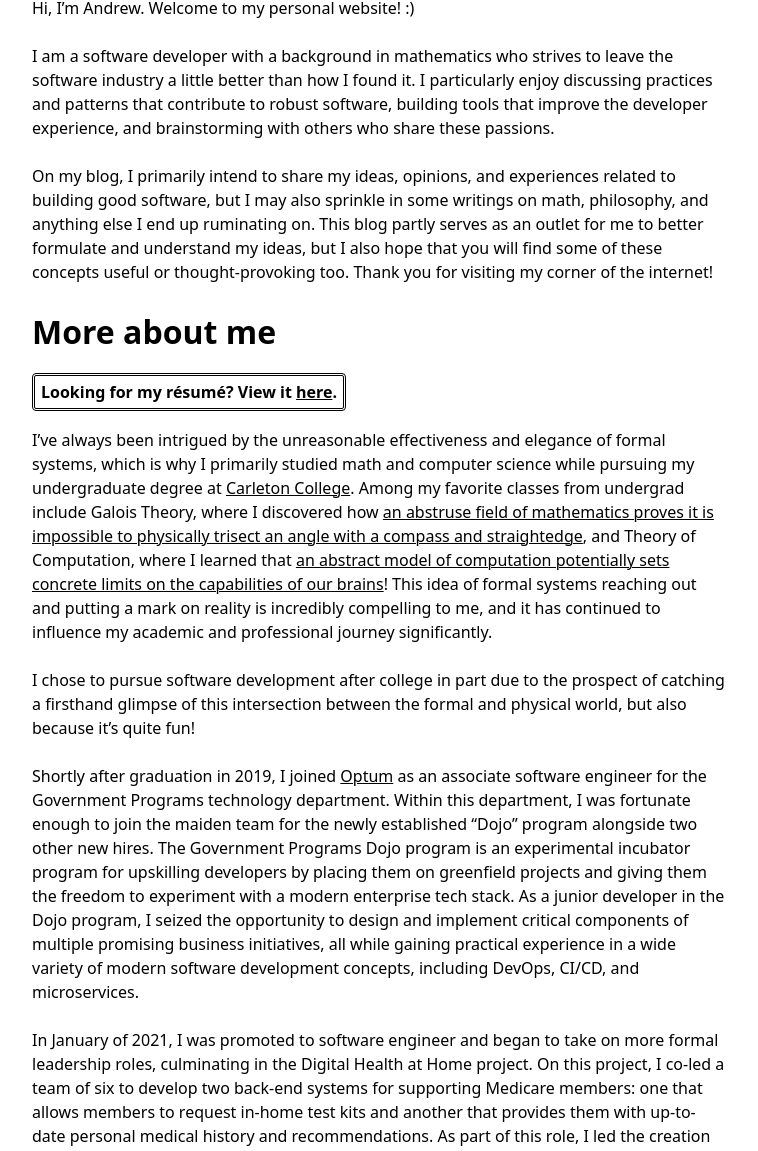
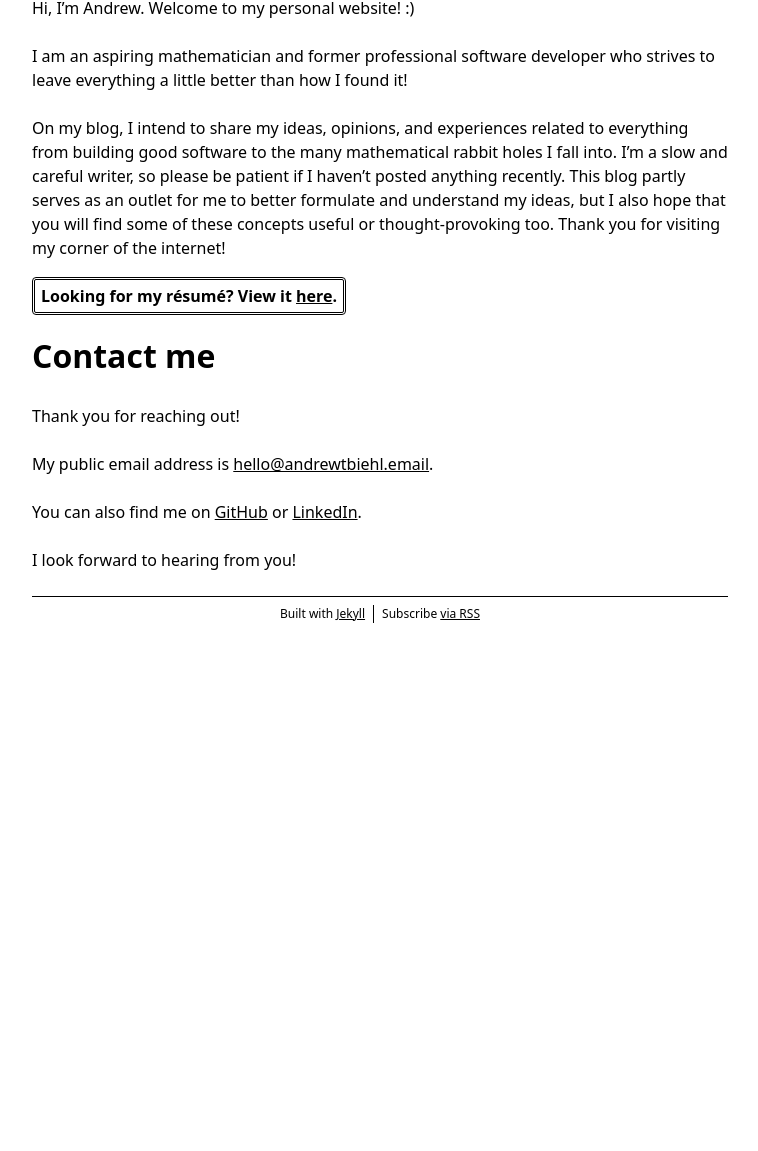
Before and after one commit to andrewtbiehl/andrewtbiehl.com, a Jekyll site: the page built from about.md, in a window 1280 px wide and 1400 px high, cut to the strip 249-1400 px from the top of the window. Shown: the whole strip, without its empty margins (260-1018 px from the left). Built offline with Jekyll 4.4.1, drawn with Linux system fonts in a browser that asks for light colours; some of the changed text lies outside the part shown.

Commit message:
Update and streamline 'About me' page

```diff
--- a/about.md
+++ b/about.md
@@ -12,70 +12,18 @@ permalink: /about/
 
 Hi, I'm Andrew. Welcome to my personal website! :)
 
-I am a software developer with a background in mathematics who strives to leave the
-software industry a little better than how I found it. I particularly enjoy discussing
-practices and patterns that contribute to robust software, building tools that improve
-the developer experience, and brainstorming with others who share these passions.
+I am an aspiring mathematician and former professional software developer who strives to
+leave everything a little better than how I found it!
 
-On my blog, I primarily intend to share my ideas, opinions, and experiences related to
-building good software, but I may also sprinkle in some writings on math, philosophy,
-and anything else I end up ruminating on. This blog partly serves as an outlet for me to
-better formulate and understand my ideas, but I also hope that you will find some of
-these concepts useful or thought-provoking too. Thank you for visiting my corner of the
-internet!
-
-## More about me
+On my blog, I intend to share my ideas, opinions, and experiences related to everything
+from building good software to the many mathematical rabbit holes I fall into. I'm a
+slow and careful writer, so please be patient if I haven't posted anything recently.
+This blog partly serves as an outlet for me to better formulate and understand my ideas,
+but I also hope that you will find some of these concepts useful or thought-provoking
+too. Thank you for visiting my corner of the internet!
 
 **Looking for my résumé? View it [here](/AndrewTBiehlResume.pdf).**
 {: #resume-notice }
-
-I've always been intrigued by the unreasonable effectiveness and elegance of formal
-systems, which is why I primarily studied math and computer science while pursuing my
-undergraduate degree at [Carleton College](https://www.carleton.edu). Among my favorite
-classes from undergrad include Galois Theory, where I discovered how
-[an abstruse field of mathematics proves it is impossible to physically trisect an angle with a compass and straightedge](https://en.wikipedia.org/wiki/Galois_theory#Application_to_classical_problems),
-and Theory of Computation, where I learned that
-[an abstract model of computation potentially sets concrete limits on the capabilities of our brains](https://en.wikipedia.org/wiki/Church%E2%80%93Turing_thesis#Philosophical_implications)!
-This idea of formal systems reaching out and putting a mark on reality is incredibly
-compelling to me, and it has continued to influence my academic and professional journey
-significantly.
-
-I chose to pursue software development after college in part due to the prospect of
-catching a firsthand glimpse of this intersection between the formal and physical world,
-but also because it's quite fun!
-
-Shortly after graduation in 2019, I joined [Optum](https://www.optum.com) as an
-associate software engineer for the Government Programs technology department. Within
-this department, I was fortunate enough to join the maiden team for the newly
-established "Dojo" program alongside two other new hires. The Government Programs Dojo
-program is an experimental incubator program for upskilling developers by placing them
-on greenfield projects and giving them the freedom to experiment with a modern
-enterprise tech stack. As a junior developer in the Dojo program, I seized the
-opportunity to design and implement critical components of multiple promising business
-initiatives, all while gaining practical experience in a wide variety of modern software
-development concepts, including DevOps, CI/CD, and microservices.
-
-In January of 2021, I was promoted to software engineer and began to take on more formal
-leadership roles, culminating in the Digital Health at Home project. On this project, I
-co-led a team of six to develop two back-end systems for supporting Medicare members:
-one that allows members to request in-home test kits and another that provides them with
-up-to-date personal medical history and recommendations. As part of this role, I led the
-creation and refinement of the project backlogs and served as the team's primary liaison
-with its product owners, scrum masters, and another third-party front-end development
-team. After just two months of dedicated development, the first of the two projects went
-live, marking the first-ever production deployment by a team led by Dojo program
-graduates.
-
-In December of 2021, I decided after some introspection to leave Optum and take a break
-from enterprise software development, at least for a little while. Presently, I am still
-deciding what the next step in my professional journey will be. Stay tuned for updates!
-
-## Even more about me
-
-In my spare time, I enjoy playing board games (especially
-[Terraforming Mars](https://www.fryxgames.se/games/terraforming-mars)), running,
-listening to podcasts, and
-[watching old seasons of Survivor](https://youtu.be/Oql6JzG7KGI) (no spoilers please!!).
 
 ## Contact me
 
```
